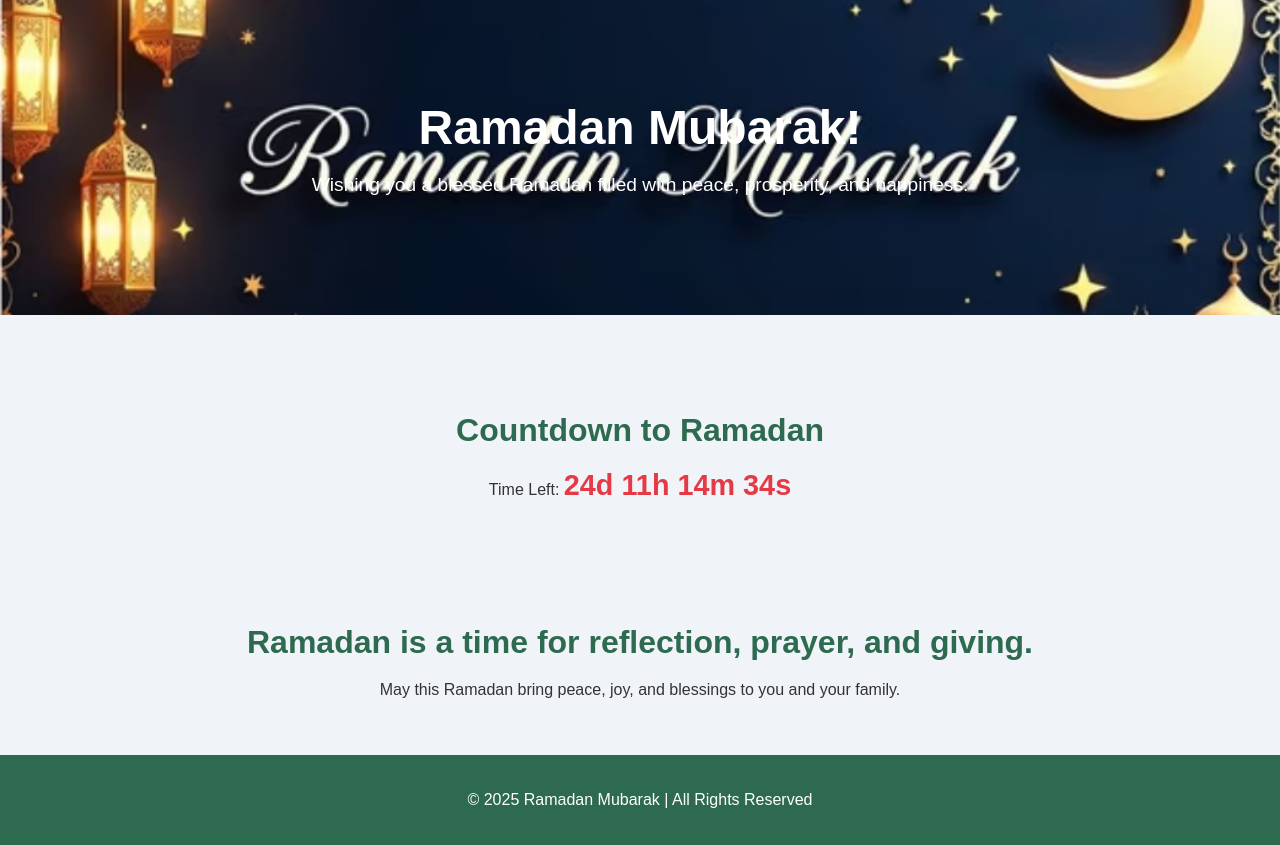
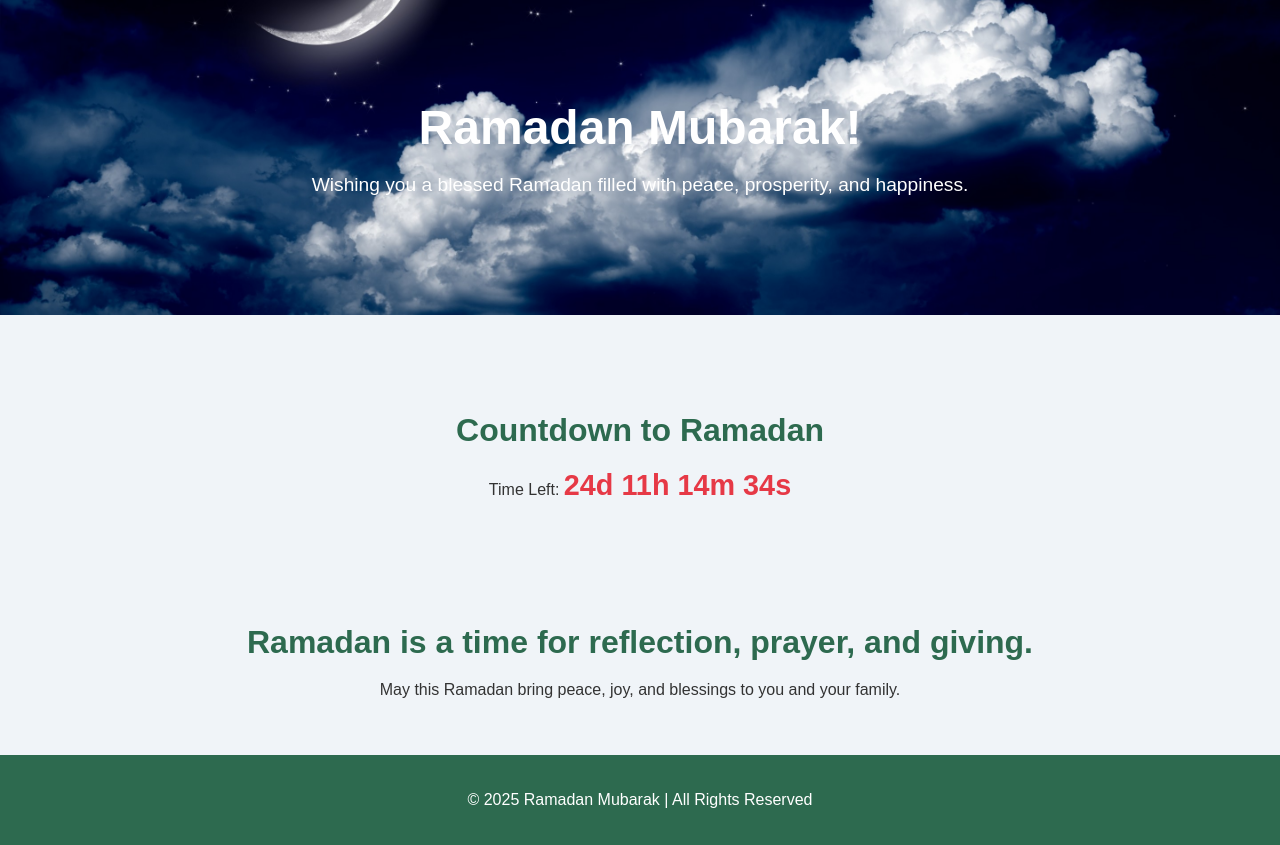
Before and after one commit to thelubna/ramadan-mubarak-website, a plain HTML site: page index.html in a window 1280 px wide. Drawn offline with Linux system fonts and the light colour scheme.

Commit message:
Update styles.css

```diff
--- a/styles.css
+++ b/styles.css
@@ -10,7 +10,7 @@ body {
 
 header {
     position: relative;
-    background-image: url('https://github.com/thelubna/ramadan-mubarak-website/blob/main/background.jpg'); /* Replace with your image URL or file path */
+    background-image: url('https://github.com/thelubna/ramadan-mubarak-website/blob/main/ba.jpg'); /* Replace with your image URL or file path */
     background-size: cover; /* Ensure the image covers the entire header */
     background-position: center; /* Position the image in the center */
     color: white;
```
